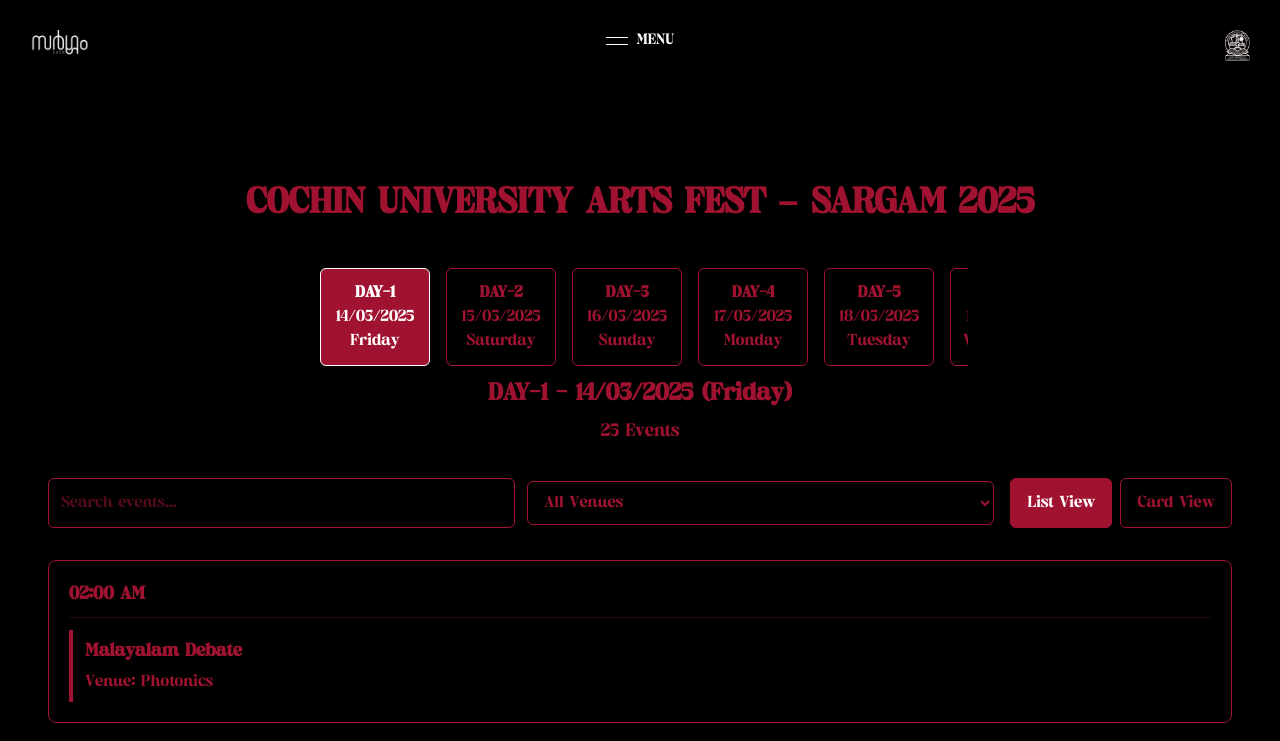
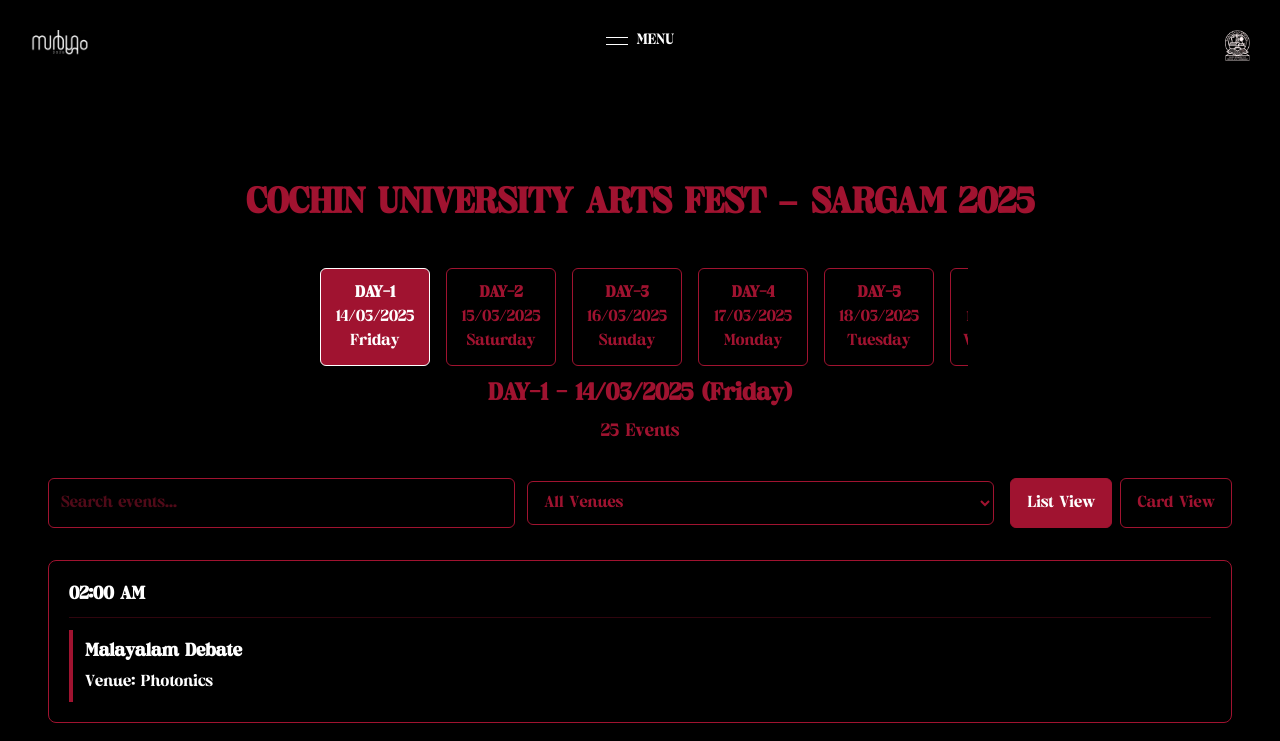
Before and after one commit to soce-cusat/sargam-frontend, a Next.js app: page /schedule in a window 1280 px wide. Shown: the top 741 px of the page. Built offline with nearby package versions, Linux system fonts and the light colour scheme.

Commit message:
Changed Text colour of events

```diff
--- a/src/app/schedule/page.jsx
+++ b/src/app/schedule/page.jsx
@@ -135,7 +135,7 @@
               onChange={(e) => setSelectedVenue(e.target.value)}
             >
               {venues.map((venue, index) => (
-                <option key={index} value={venue}>
+                <option key={index} value={venue} className="text-white">
                   {venue}
                 </option>
               ))}
@@ -173,7 +173,7 @@
               .map((time, timeIndex) => (
                 <div
                   key={timeIndex}
-                  className="border border-[#a01330] rounded-lg p-4 sm:p-5 transition-all hover:bg-[#0c0103]"
+                  className="border border-[#a01330] text-white rounded-lg p-4 sm:p-5 transition-all hover:bg-[#0c0103]"
                 >
                   <h3 className="font-bold text-lg mb-3 pb-2 border-b border-[#a01330]/30">
                     {time}
@@ -203,7 +203,7 @@
             {filteredEvents.map((event, index) => (
               <div
                 key={index}
-                className="border border-[#a01330] rounded-lg p-4 hover:bg-[#1a0309] transition-colors"
+                className="border border-[#a01330] text-white rounded-lg p-4 hover:bg-[#1a0309] transition-colors"
               >
                 <h3 className="font-bold text-lg mb-2">{event.name}</h3>
                 <div className="space-y-1">
```
Also changed, not shown: 1 other file (tests, documents, lock files or other folders).
